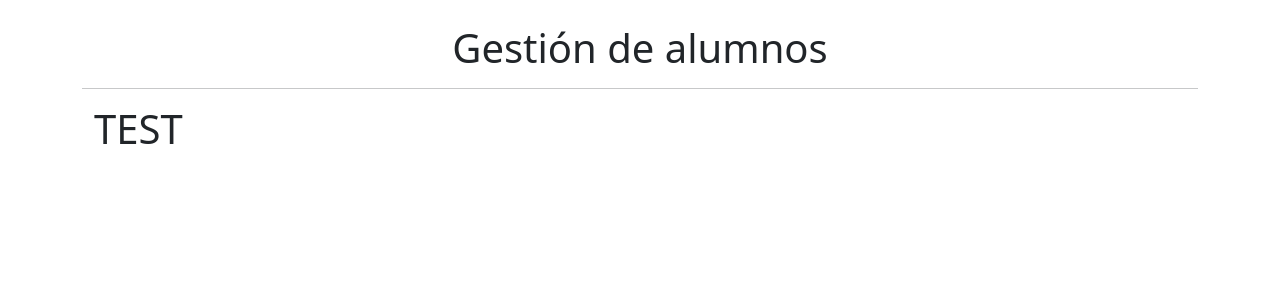
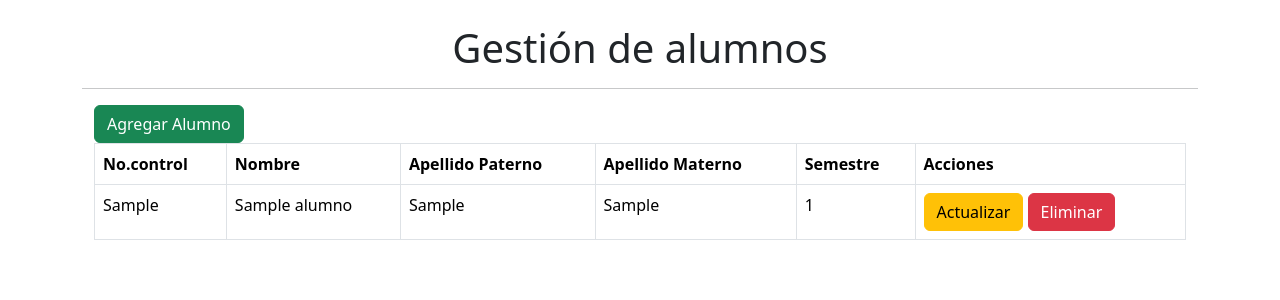
Before and after one commit to paolaTecnm/entorno_real, a Flask app: page / in a window 1280 px wide. Shown: the top 300 px of the page. Run offline with Flask 3, Linux system fonts and the light colour scheme; tables that the repository leaves empty hold one stand-in row (values such as "Sample post").

Commit message:
crud terminado

```diff
--- a/app.py
+++ b/app.py
@@ -5,7 +5,7 @@ from flask_sqlalchemy import SQLAlchemy
 app =  Flask(__name__)
 
 # Configuración de la base de datos PostgreSQL
-app.config['SQLALCHEMY_DATABASE_URI'] = 'URLEXTERNA les d'
+app.config['SQLALCHEMY_DATABASE_URI'] = 'postgresql://paogg:PWRrF1wBiAsOiqT1stZREB0tkZ79NbjD@dpg-cuiikclumphs7381jdlg-a.oregon-postgres.render.com/db_cetech'
 app.config['SQLALCHEMY_TRACK_MODIFICATIONS'] = False
 
 db = SQLAlchemy(app)
@@ -32,16 +32,50 @@ class Alumno(db.Model):
 #Ruta raiz
 @app.route('/')
 def index():
-    #retornar los alumnos
+    #trae todos los alumnos
+    alumnos = Alumno.query.all()
+    return render_template('index.html', alumnos = alumnos)
+#Ruta crear alumnos
+@app.route('/alumnos/new', methods=['GET', 'POST'])
+def create_alumno():
+    if request.method == 'POST':
+        #Agregar Alumno
+        no_control = request.form['no_control']
+        nombre = request.form['nombre']
+        ap_paterno = request.form['ap_paterno']
+        ap_materno = request.form['ap_materno']
+        semestre = request.form['semestre']
 
-    #return 'Hola Mundo'
-    return render_template('index.html')
+        nvo_alumno =Alumno(no_control=no_control, nombre=nombre, ap_paterno=ap_paterno, ap_materno=ap_materno, semestre=semestre)
 
-#Ruta /alumnos
-@app.route('/alumnos')
-def getAlumnos():
-    return 'Aqui van los alumnos'
+        db.session.add(nvo_alumno)
+        db.session.commit()
 
+        return redirect(url_for('index'))
+
+    #Aqui sigue si es GET
+    return render_template('create_alumno.html')
+#Eliminar Alumno
+@app.route('/alumnos/delete/<string:no_control>')
+def delete_alumno(no_control):
+    alumno = Alumno.query.get(no_control)
+    if alumno:
+        db.session.delete(alumno)
+        db.session.commit()
+    return redirect(url_for('index'))
+
+#Actualizar alumno
+@app.route('/alumnos/update/<string:no_control>', methods=['GET','POST'])
+def update_alumno(no_control):
+    alumno = Alumno.query.get(no_control)
+    if request.method == 'POST':
+        alumno.nombre = request.form['nombre']
+        alumno.ap_paterno = request.form['ap_paterno']
+        alumno.ap_materno = request.form['ap_materno']
+        alumno.semestre = request.form['semestre']
+        db.session.commit()
+        return redirect(url_for('index'))
+    return render_template('update_alumno.html', alumno=alumno)
 
 if __name__ == '__main__':
     app.run(debug=True)
--- a/templates/index.html
+++ b/templates/index.html
@@ -1,7 +1,37 @@
 {% extends 'base.html'%}
 {% block title %}Lista de alumnos{% endblock %}
 {% block content %}
+<a href="{{url_for('create_alumno')}}" class="btn btn-success">Agregar Alumno</a>
+<br>
 
-<h1>TEST</h1>
+<table class="table table-bordered">
+    <thead>
+        <tr>
+        <th>No.control</th>
+        <th>Nombre</th>
+        <th>Apellido Paterno</th>
+        <th>Apellido Materno</th>
+        <th>Semestre</th>
+        <th>Acciones</th>
+    </tr>
+        </thead>
+    <tbody>
+        {%for alumno in alumnos%}
+        <tr>
+            <td>{{alumno.no_control}}</td>
+            <td>{{alumno.nombre}}</td>
+            <td>{{alumno.ap_paterno}}</td>
+            <td>{{alumno.ap_materno}}</td>
+            <td>{{alumno.semestre}}</td>
+            <td>
+                <a href="{{url_for('update_alumno', no_control = alumno.no_control) }}"
+                class="btn btn-warning">Actualizar</a>
+                <a href="{{ url_for('delete_alumno', no_control = alumno.no_control) }}"
+                class="btn btn-danger">Eliminar</a>
+            </td>
+        </tr>
+        {% endfor %}
+    </tbody>
+</table>
 
 {% endblock %}
```
Also changed, not shown: templates/create_alumno.html (added, +33 -0 lines), templates/update_alumno.html (added, +40 -0 lines).
